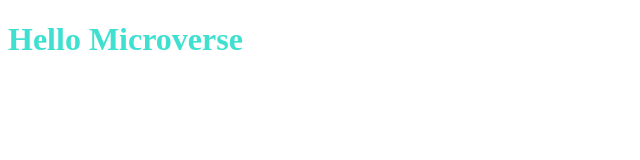
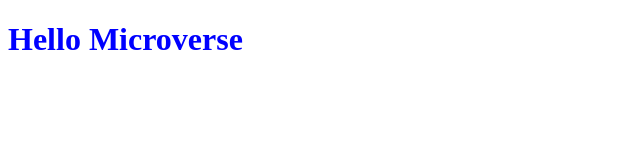
Before and after one commit to dvcorreia1984/Hello-world, a website: page index.html in a window 1280 px wide. Shown: the whole page, without its empty margins (0-640 px from the left). Drawn offline with Linux system fonts and the light colour scheme.

Commit message:
changed color of .hello to improve accesibility

```diff
--- a/style.css
+++ b/style.css
@@ -1,3 +1,3 @@
 .hello {
-  color: turquoise;
+  color: blue;
 }
```
